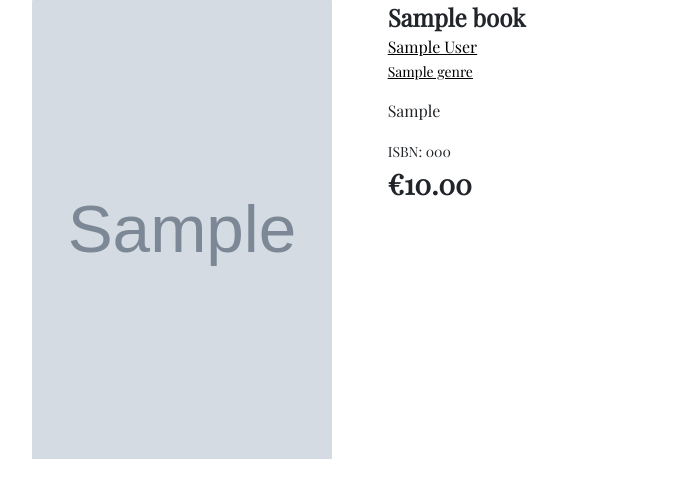
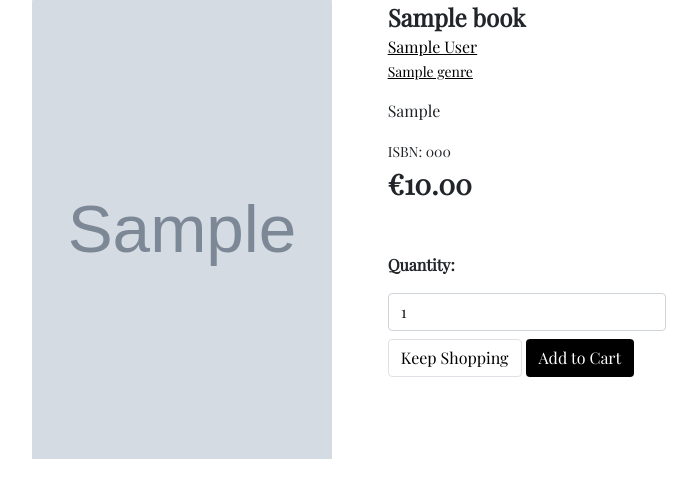
Before and after one commit to Code-Institute-Submissions/https-github.com-finnahern-django-ecommerce-ms5MaResub, a Django app: page /shop/1 in a window 1280 px wide. Shown: the part 169-667 px from the top of the page, without its empty margins (71-768 px from the left). Run offline with Django 4.2, Linux system fonts and the light colour scheme; tables that the repository leaves empty hold one stand-in row (values such as "Sample post"); grey boxes marked "Sample" are stand-in pictures; some libraries are stand-ins or nearby versions.

Commit message:
Add form to add books to cart to product_detail as well as add_to_cart function to views.py to process the requests

```diff
--- a/cart/templates/cart/cart.html
+++ b/cart/templates/cart/cart.html
@@ -24,8 +24,7 @@
                 {% else %}
                     <p class="lead mb-5">Your cart is empty</p>
                     <a href="{% url 'shop' %}" class="btn btn-lg btn-outline-black border rounded-0">
-                        <span class="icon"><i class="fas fa-chevron-left"></i>
-                        </span>
+                        <span class="icon"><i class="fas fa-chevron-left"></i></span>
                         <span class="text-uppercase">Keep Shopping</span>
                     </a>
                 {% endif %}
--- a/cart/urls.py
+++ b/cart/urls.py
@@ -3,4 +3,5 @@ from . import views
 
 urlpatterns = [
     path("", views.view_cart, name="cart"),
+    path("add/<book_id>/", views.add_to_cart, name="add_to_cart"),
 ]
--- a/shop/templates/shop/product_detail.html
+++ b/shop/templates/shop/product_detail.html
@@ -32,6 +32,26 @@
                     <small>ISBN: {{ book.isbn }}</small>
                     <p class="lead mb-0 text-left" id="book-price">€{{ book.price }}</p>
                 </div>
+                <form class="form" action="{% url 'add_to_cart' book.id %}" method="POST">
+                    {% csrf_token %}
+                    <!-- Quantity selector -->
+                    <div class="form-row">
+                        <div class="col-12">
+                            <p class="mt-3"><strong>Quantity:</strong></p>
+                            <div class="form-group w-50">
+                                <div class="input-group">
+                                    <input class="form-control qty_input" type="number" name="quantity" value="1" min="1" max="99" data-item_id="{{ book.id }}" id="id_qty_{{ book.id }}">
+                                </div>
+                            </div>
+                        </div>
+                    </div>
+                    <!-- Back & Add to Cart buttons-->
+                    <div class="col-12">
+                        <input type="button" class="btn btn-outline-black border mt-2" value="Keep Shopping" onClick="javascript:history.go(-1);">
+                        <input type="submit" class="btn btn-black mt-2" value="Add to Cart">
+                    </div>
+                    <input type="hidden" name="redirect_url" value="{{ request.path }}">
+                </form>
             </div>
         </div>
     </div>
--- a/static/css/base.css
+++ b/static/css/base.css
@@ -17,7 +17,7 @@ body {
 }
 
 .main-logo-link, .main-logo-link:hover {
-    color: white;
+    color: white !important;
     padding: 0;
 }
 
@@ -29,10 +29,22 @@ body {
     background-color: #6c8e02;
 }
 
-.btn-black {
+.btn-black,
+.btn-black:hover {
     background: black;
     color: white;
-    border: black;
+}
+
+.btn-outline-black {
+    background: white;
+    color: black !important;
+}
+
+.btn-outline-black:hover,
+.btn-outline-black:active,
+.btn-outline-black:focus {
+    background: black;
+    color: white !important;
 }
 
 .nav-btn {
```
Also changed, not shown: cart/views.py (+21 -2 lines).
